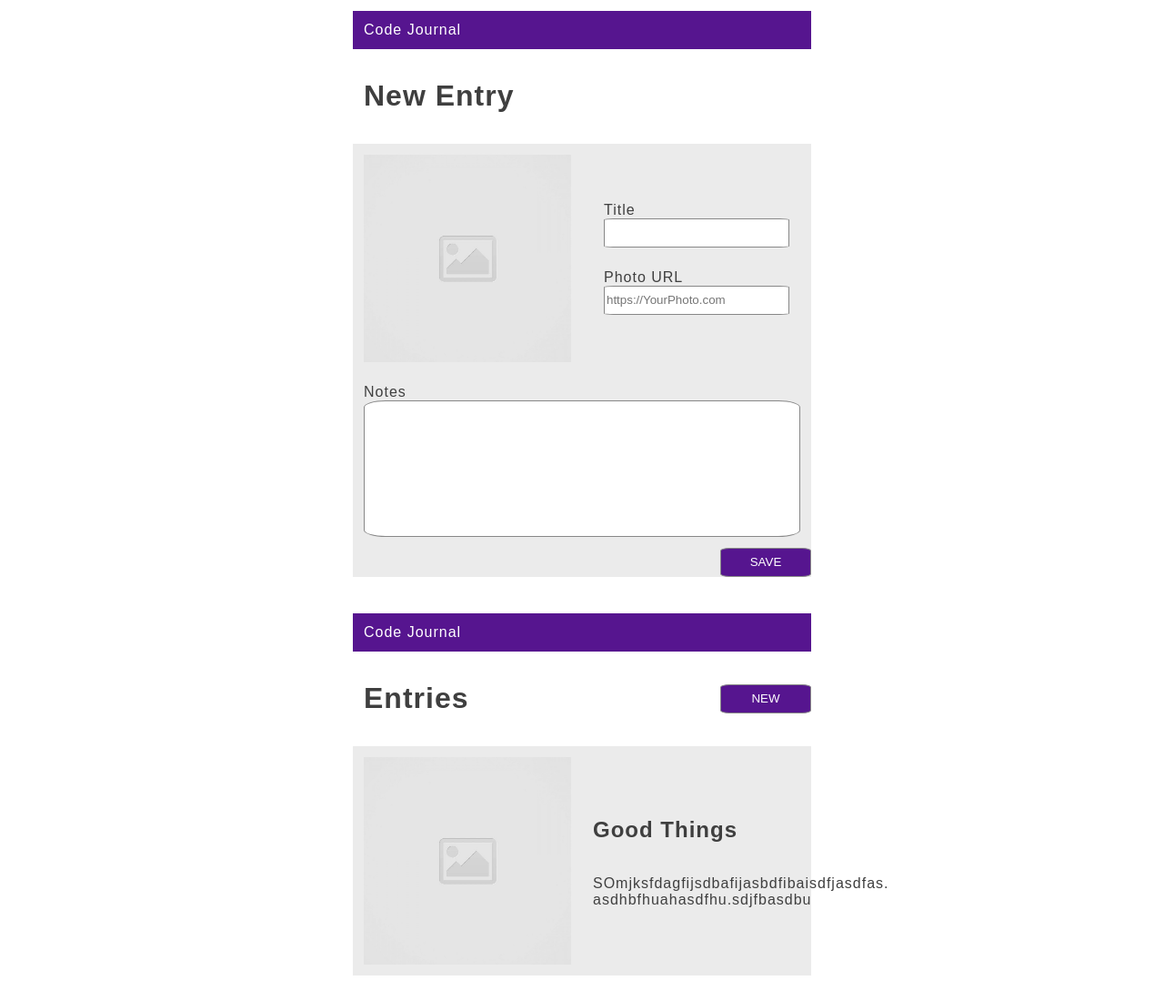
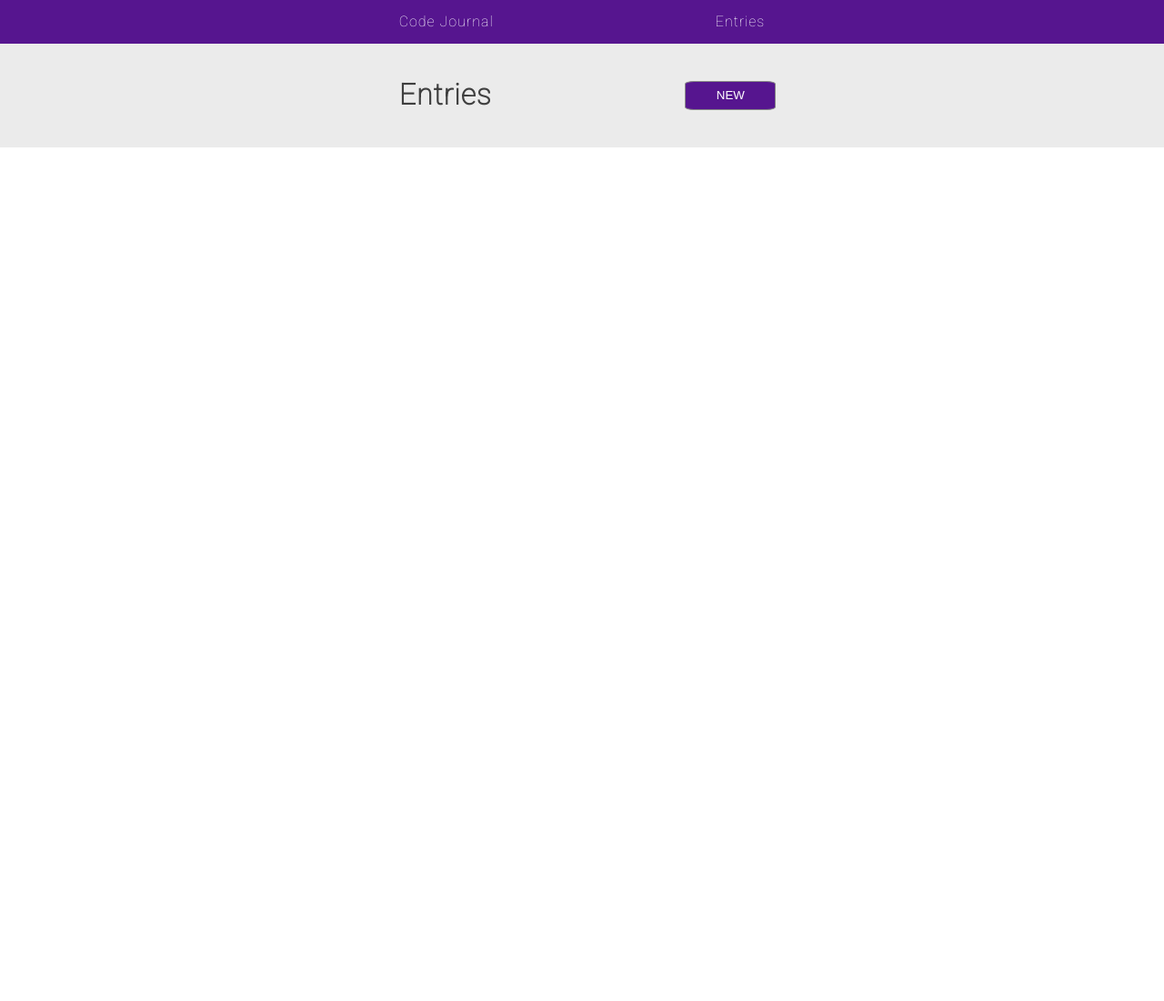
Before and after one commit to Quintin-Russell/code-journal, a website: page index.html in a window 1280 px wide. Shown: the whole page at 91% size. After the commit the page ends 800 px from the top, so only its background shows below. Drawn offline with Linux system fonts and the light colour scheme.

Commit message:
updated index.html #3

```diff
--- a/index.html
+++ b/index.html
@@ -1,33 +1,47 @@
 <!DOCTYPE html>
 <html lang="en">
+
 <head>
   <meta charset="UTF-8">
   <meta name="viewport" content="width=device-width, initial-scale=1.0">
   <title>Code Journal</title>
   <link rel="icon" href="images/favicon.ico">
-  <link
-    rel="stylesheet"
-    crossorigin="anonymous"
+  <link rel="stylesheet" crossorigin="anonymous"
     href="https://cdnjs.cloudflare.com/ajax/libs/font-awesome/5.14.0/css/all.min.css"
     integrity="sha512-1PKOgIY59xJ8Co8+NE6FZ+LOAZKjy+KY8iq0G4B3CyeY6wYHN3yt9PW0XpSriVlkMXe40PTKnXrLnZ9+fkDaog==">
   <link rel="stylesheet" href="css/reset.css">
   <link rel="stylesheet" href="css/layout.css">
   <link rel="stylesheet" href="css/styles.css">
   <link rel="preconnect" href="https://fonts.gstatic.com">
-  <!--font for form titles font-family: Heebo (490 weight)-->
+  <!--font for form titles font-family: Heebo (100 & 490 weight)-->
+  <link rel="preconnect" href="https://fonts.gstatic.com">
+  <link href="https://fonts.googleapis.com/css2?family=Heebo:wght@100&display=swap" rel="stylesheet">
   <link href="https://fonts.googleapis.com/css2?family=Heebo:wght@490&display=swap" rel="stylesheet">
 </head>
+
 <body>
   <header>
   </header>
   <main>
-  <div class="container center row">
-    <div data-view="entry-form">
+    <div id="page-container">
+      <div class="row form-header sp-bw heebo center">
+        <div class="container center padding row sp-bw">
+          <span>Code Journal</span>
+          <nav>
+            <a data-view="nav-entries" class="thin-text">Entries</a>
+          </nav>
+        </div>
+      </div>
+      <div class="row heebo no-padding form center sp-bw">
+        <div class="container no-padding center row sp-bw">
+          <h1 class="padding">Entries</h1>
+          <button data-view="new-button" class="input new-button button">NEW</button>
+        </div>
+      </div>
+      <div data-view="entry-form" class="hidden no-padding container center row">
         <div class="column-full heebo">
-    <div class="padding form-header">Code Journal</div>
-    <h1 class="padding">New Entry</h1>
 
-    <form id= "form" class="center form row" action="">
+          <form id="form" class="center form row" action="">
             <div class="img center column-half">
               <img class="img" src="images/placeholder-image-square.jpg" alt="placeholder-img">
             </div>
@@ -39,7 +53,8 @@
               </div>
               <div class="column-full">
                 <label for="photourl">Photo URL</label>
-            <input class="input" type="url" id="photourl" name="photourl" placeholder="https://YourPhoto.com" required>
+                <input class="input" type="url" id="photourl" name="photourl" placeholder="https://YourPhoto.com"
+                  required>
               </div>
             </div>
 
@@ -55,37 +70,23 @@
 
         </div>
       </div>
-    </div>
 
-    <div data-view="entries" class="container center">
-      <ul class="center row no-padding">
-        <li>
-        <div class="padding heebo">
-          <div class="padding form-header">Code Journal</div>
-          <div class="row center sp-bw">
-            <h1 class="padding">Entries</h1>
-            <button class="input button">NEW</button>
-          </div>
+      <!--past entries stuff-->
+      <div data-view="entries" class="container center row">
+        <div class="row">
+          <!--column : past journal entries-->
+          <div class="column-full heebo">
 
-          <div class="center form row">
-
-            <div class="img center column-half">
-              <img class="img" src="images/placeholder-image-square.jpg" alt="placeholder-img">
-            </div>
-
-            <section class="column-half heebo">
-              <h2>Good Things</h2>
-              <p>SOmjksfdagfijsdbafijasbdfibaisdfjasdfas. asdhbfhuahasdfhu.sdjfbasdbu</p>
-            </section>
+            <ul data-view="ul" class="column-full no-padding center">
+            </ul>
           </div>
 
         </div>
-        </li>
-      </ul>
-
+      </div>
     </div>
   </main>
   <script src="js/data.js"></script>
   <script src="js/main.js"></script>
 </body>
+
 </html>
```
Lines whose indentation alone changed are shown as unchanged.
